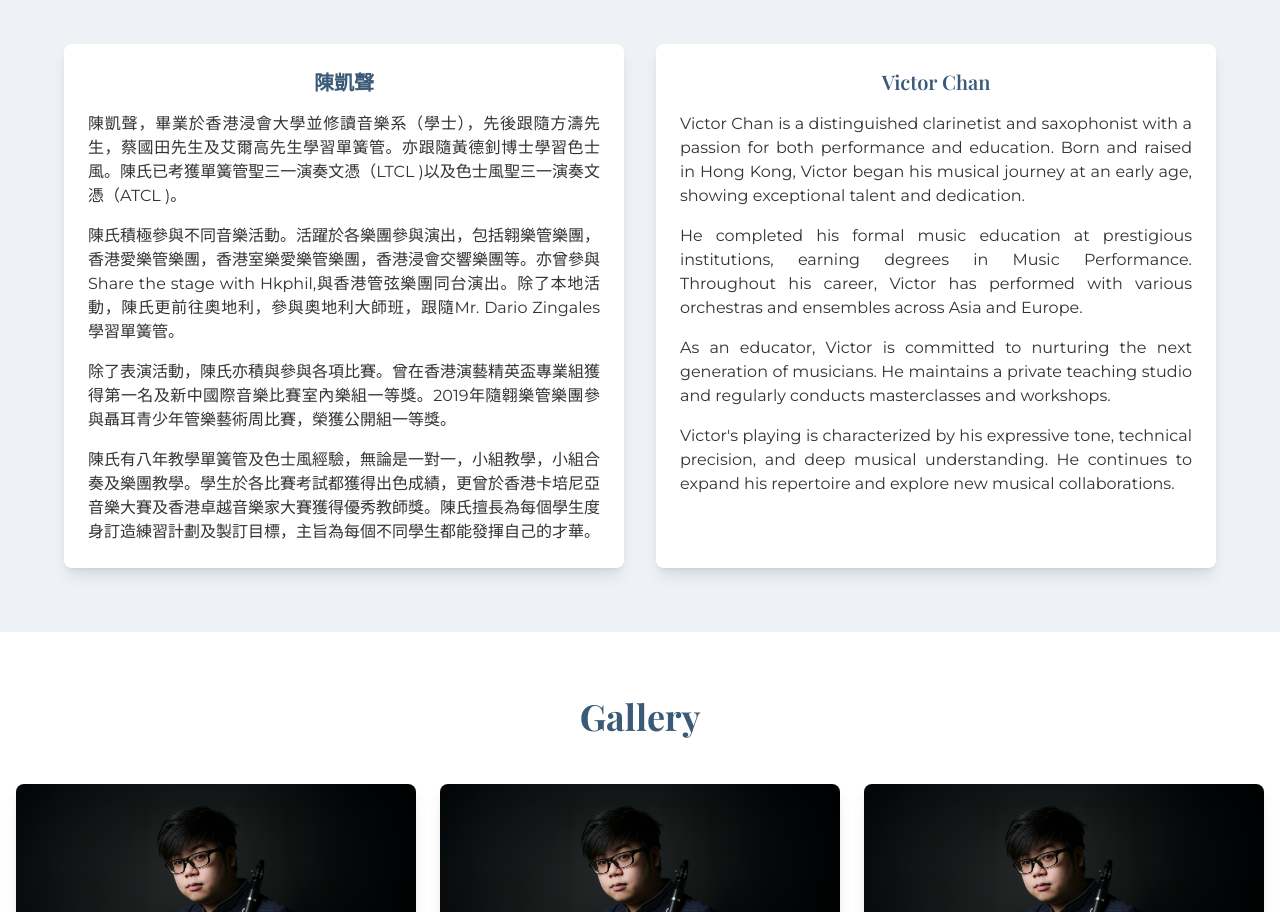
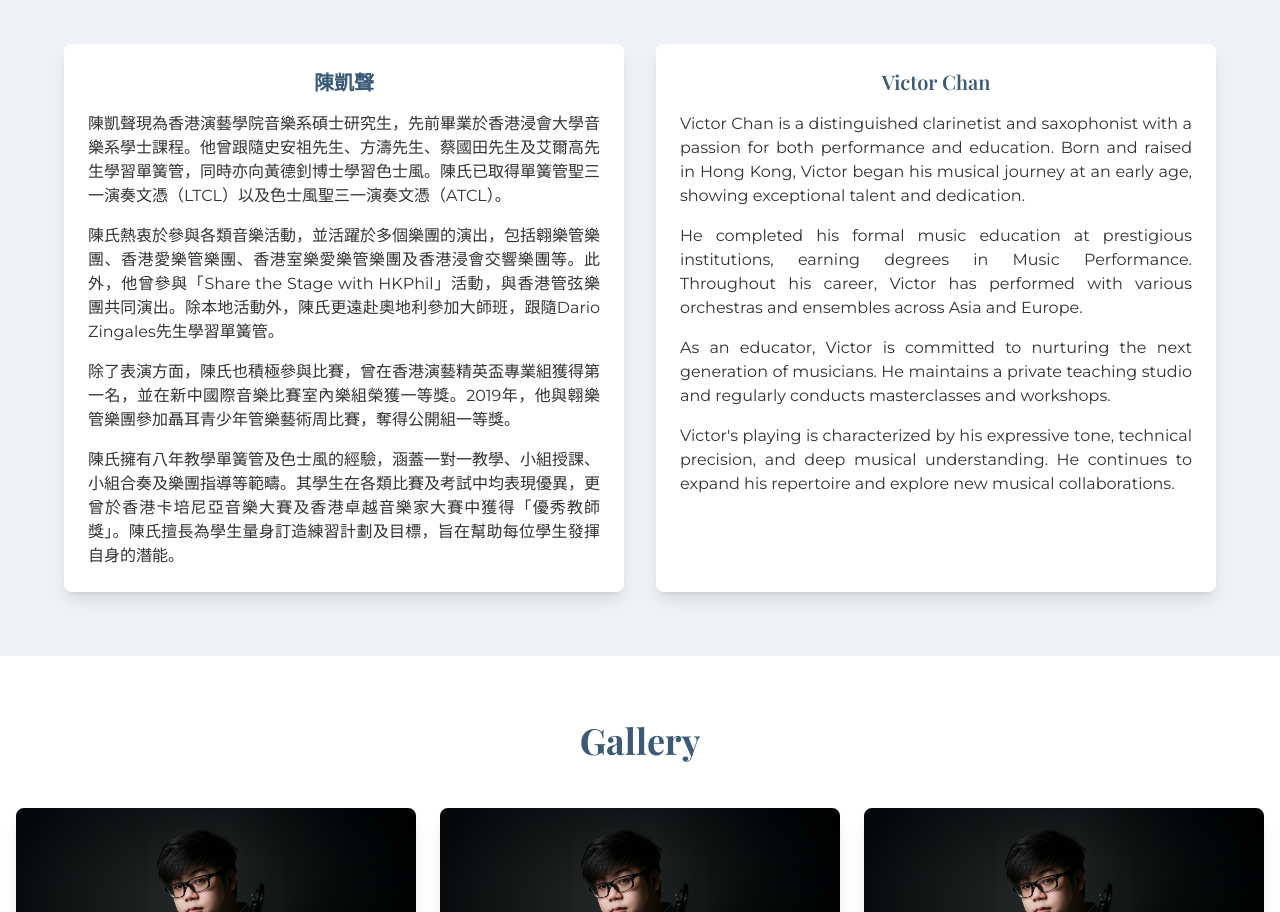
Before and after one commit to rachelyht/victorclari.net, a React (Vite) app: page / in a window 1280 px wide. Shown: the part 968-1880 px from the top of the page. Built offline with nearby package versions, Linux system fonts and the light colour scheme.

Commit message:
Update Chinese biography with comprehensive new text
Co-Authored-By: yeungheitung0306@gmail.com <yeungheitung0306@gmail.com>

```diff
--- a/src/components/sections/Biography.tsx
+++ b/src/components/sections/Biography.tsx
@@ -9,16 +9,16 @@ const Biography = () => {
           <div className="bg-white rounded-lg shadow-lg p-6">
             <h3 className="text-xl font-semibold mb-4 text-[#3a5a78] text-center">陳凱聲</h3>
             <p className="mb-4 text-sm sm:text-base text-justify">
-              陳凱聲，畢業於香港浸會大學並修讀音樂系（學士），先後跟隨方濤先生，蔡國田先生及艾爾高先生學習單簧管。亦跟隨黃德釗博士學習色士風。陳氏已考獲單簧管聖三一演奏文憑（LTCL )以及色士風聖三一演奏文憑（ATCL )。
+              陳凱聲現為香港演藝學院音樂系碩士研究生，先前畢業於香港浸會大學音樂系學士課程。他曾跟隨史安祖先生、方濤先生、蔡國田先生及艾爾高先生學習單簧管，同時亦向黃德釗博士學習色士風。陳氏已取得單簧管聖三一演奏文憑（LTCL）以及色士風聖三一演奏文憑（ATCL）。
             </p>
             <p className="mb-4 text-sm sm:text-base text-justify">
-              陳氏積極參與不同音樂活動。活躍於各樂團參與演出，包括翱樂管樂團，香港愛樂管樂團，香港室樂愛樂管樂團，香港浸會交響樂團等。亦曾參與Share the stage with Hkphil,與香港管弦樂團同台演出。除了本地活動，陳氏更前往奧地利，參與奧地利大師班，跟隨Mr. Dario Zingales學習單簧管。
+              陳氏熱衷於參與各類音樂活動，並活躍於多個樂團的演出，包括翱樂管樂團、香港愛樂管樂團、香港室樂愛樂管樂團及香港浸會交響樂團等。此外，他曾參與「Share the Stage with HKPhil」活動，與香港管弦樂團共同演出。除本地活動外，陳氏更遠赴奧地利參加大師班，跟隨Dario Zingales先生學習單簧管。
             </p>
             <p className="mb-4 text-sm sm:text-base text-justify">
-              除了表演活動，陳氏亦積與參與各項比賽。曾在香港演藝精英盃專業組獲得第一名及新中國際音樂比賽室內樂組一等獎。2019年隨翱樂管樂團參與聶耳青少年管樂藝術周比賽，榮獲公開組一等獎。
+              除了表演方面，陳氏也積極參與比賽，曾在香港演藝精英盃專業組獲得第一名，並在新中國際音樂比賽室內樂組榮獲一等獎。2019年，他與翱樂管樂團參加聶耳青少年管樂藝術周比賽，奪得公開組一等獎。
             </p>
             <p className="text-sm sm:text-base text-justify">
-              陳氏有八年教學單簧管及色士風經驗，無論是一對一，小組教學，小組合奏及樂團教學。學生於各比賽考試都獲得出色成績，更曾於香港卡培尼亞音樂大賽及香港卓越音樂家大賽獲得優秀教師獎。陳氏擅長為每個學生度身訂造練習計劃及製訂目標，主旨為每個不同學生都能發揮自己的才華。
+              陳氏擁有八年教學單簧管及色士風的經驗，涵蓋一對一教學、小組授課、小組合奏及樂團指導等範疇。其學生在各類比賽及考試中均表現優異，更曾於香港卡培尼亞音樂大賽及香港卓越音樂家大賽中獲得「優秀教師獎」。陳氏擅長為學生量身訂造練習計劃及目標，旨在幫助每位學生發揮自身的潛能。
             </p>
           </div>
 
```
